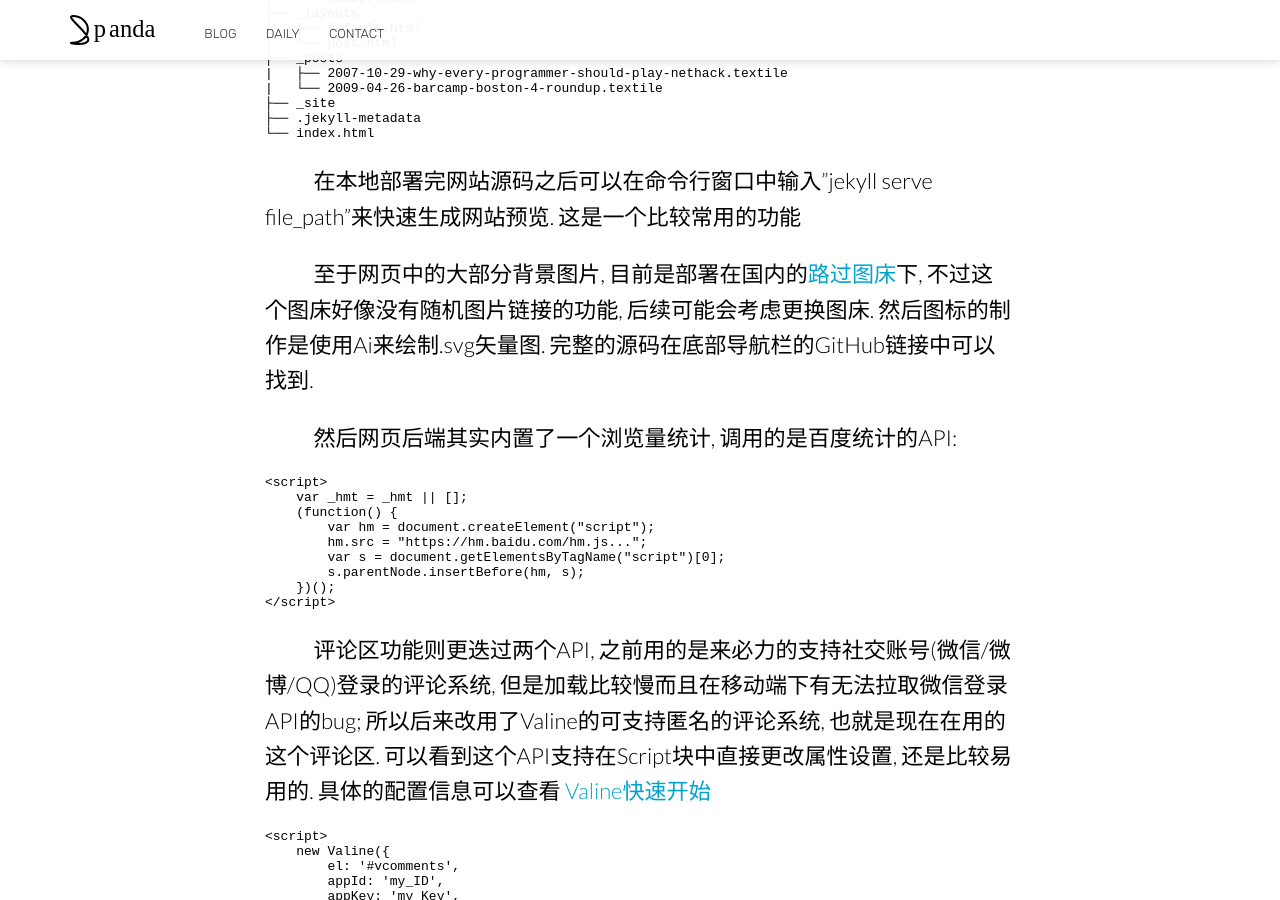
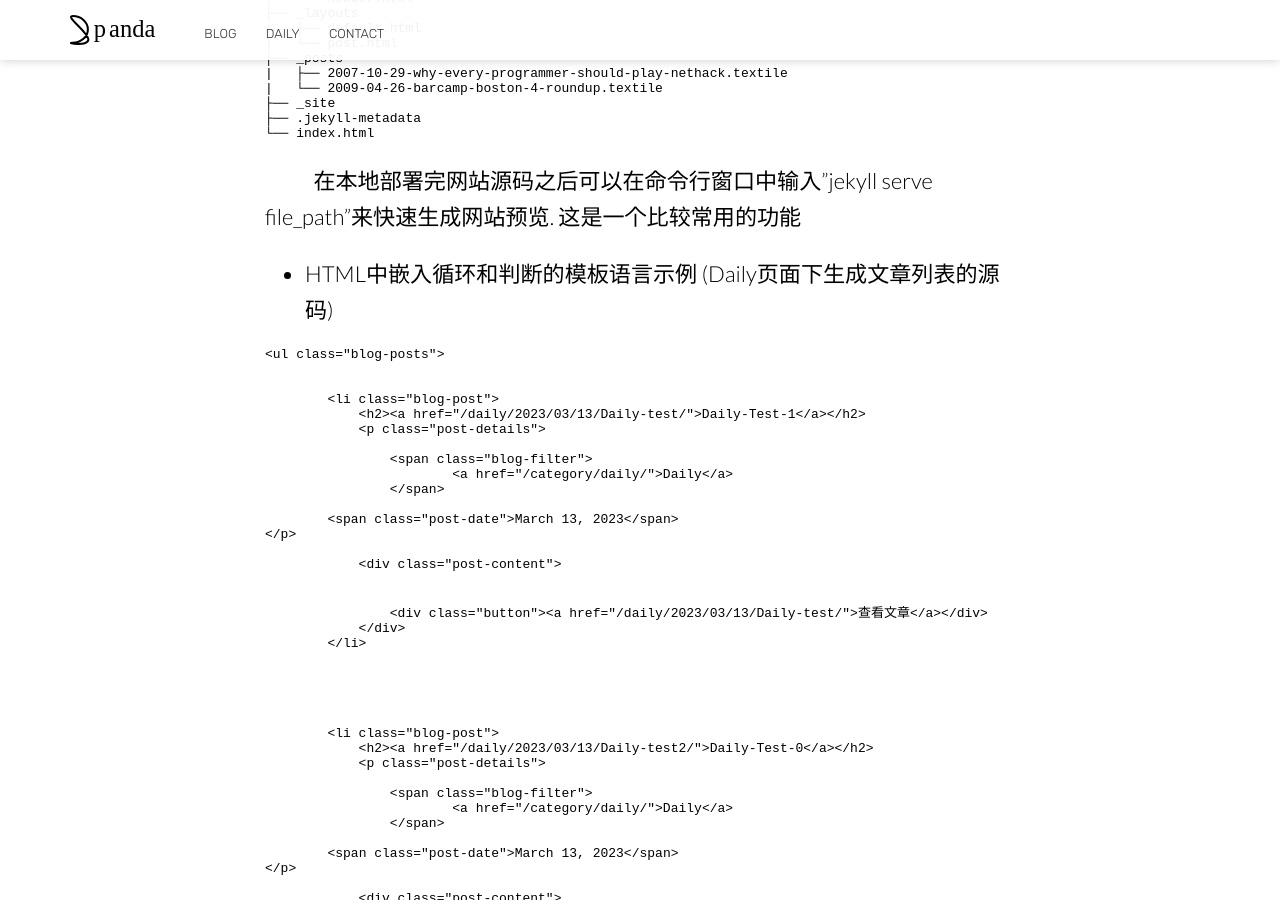
Before and after one commit to pandacase/pandacase.github.io, a Jekyll site: the page built from _posts/2023-03-11-pandaBlog.md, in a window 1280 px wide and 900 px high, scrolled down 3733 px. Built offline with Jekyll 4.4.1, drawn with Linux system fonts in a browser that asks for light colours; nearby versions of some CDN libraries; comment, search, counter and statistics services are not loaded; some of the changed text lies outside the part shown.

Commit message:
Update 2023-03-11-pandaBlog.md

````diff
--- a/_posts/2023-03-11-pandaBlog.md
+++ b/_posts/2023-03-11-pandaBlog.md
@@ -75,7 +75,7 @@
 
 &emsp;&emsp; 在本地部署完网站源码之后可以在命令行窗口中输入"jekyll serve file_path"来快速生成网站预览. 这是一个比较常用的功能
 
-<!-- * HTML中嵌入循环和判断的模板语言示例 (Daily页面下生成文章列表的源码)
+* HTML中嵌入循环和判断的模板语言示例 (Daily页面下生成文章列表的源码)
 
 ```HTML
 <ul class="blog-posts">
@@ -92,7 +92,7 @@
         {% endif %}
     {% endfor %}
 </ul>
-``` -->
+```
 
 &emsp;&emsp; 至于网页中的大部分背景图片, 目前是部署在国内的[路过图床](https://imgse.com/)下, 不过这个图床好像没有随机图片链接的功能, 后续可能会考虑更换图床. 然后图标的制作是使用Ai来绘制.svg矢量图. 完整的源码在底部导航栏的GitHub链接中可以找到.
 
````
